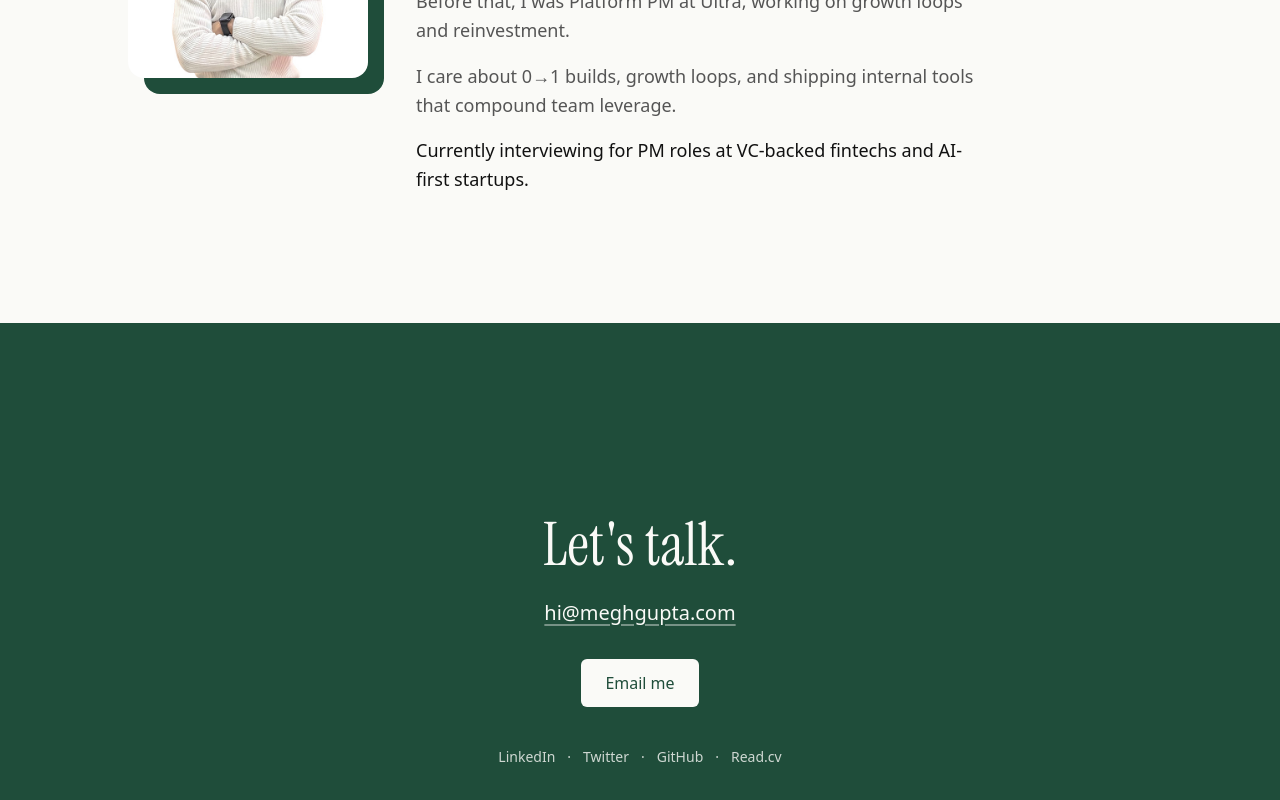
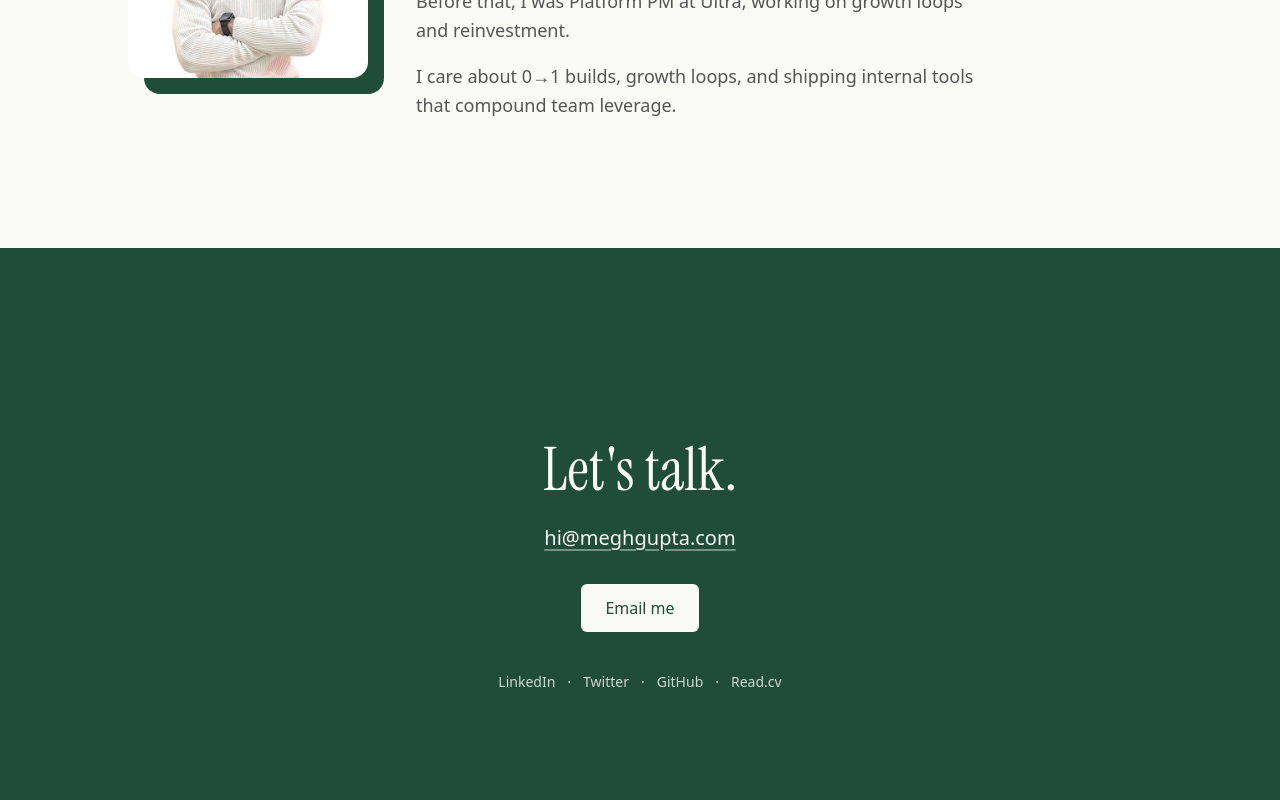
Before and after one commit to medigitaldiary/megh-gupta-portfolio, a Next.js app: page / in a window 1280 px wide. Shown: the part 3036-3836 px from the top of the page. Built offline with nearby package versions, Linux system fonts and the light colour scheme.

Commit message:
Remove "currently interviewing" line from About prose

```diff
--- a/app/page.tsx
+++ b/app/page.tsx
@@ -99,10 +99,6 @@ export default function Home() {
                   I care about 0→1 builds, growth loops, and shipping internal
                   tools that compound team leverage.
                 </p>
-                <p className="font-medium text-fg">
-                  Currently interviewing for PM roles at VC-backed fintechs and
-                  AI-first startups.
-                </p>
               </div>
             </div>
           </div>
```
